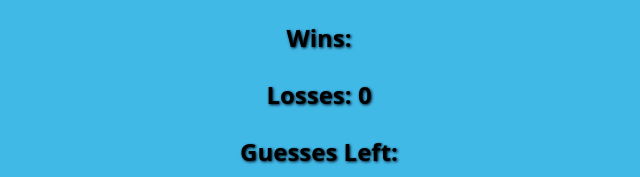
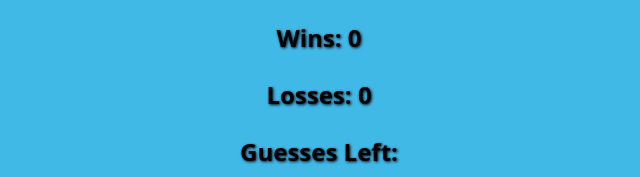
Before and after one commit to Jebbla/Psychic-Game, a plain HTML site: page index.html in a window 1280 px wide. Shown: the part 298-475 px from the top of the page, 321-961 px from the left. Drawn offline with nearby package versions, Linux system fonts and the light colour scheme.

```diff
--- a/index.html
+++ b/index.html
@@ -13,7 +13,7 @@
 
 	<div id ="game">
 		<p>Think of any letter</br> Press any letter to start playing!</p>
-		<p>Wins:</p>
+		<p>Wins: <span class= "wins"></span></p>
 		<p>Losses: <span class= "losses"></span></p>
 		<p>Guesses Left: <span class="guesses-left"></span></p>
 		<p>Guesses Made: <span class="guesses-made"></span></p>
```
